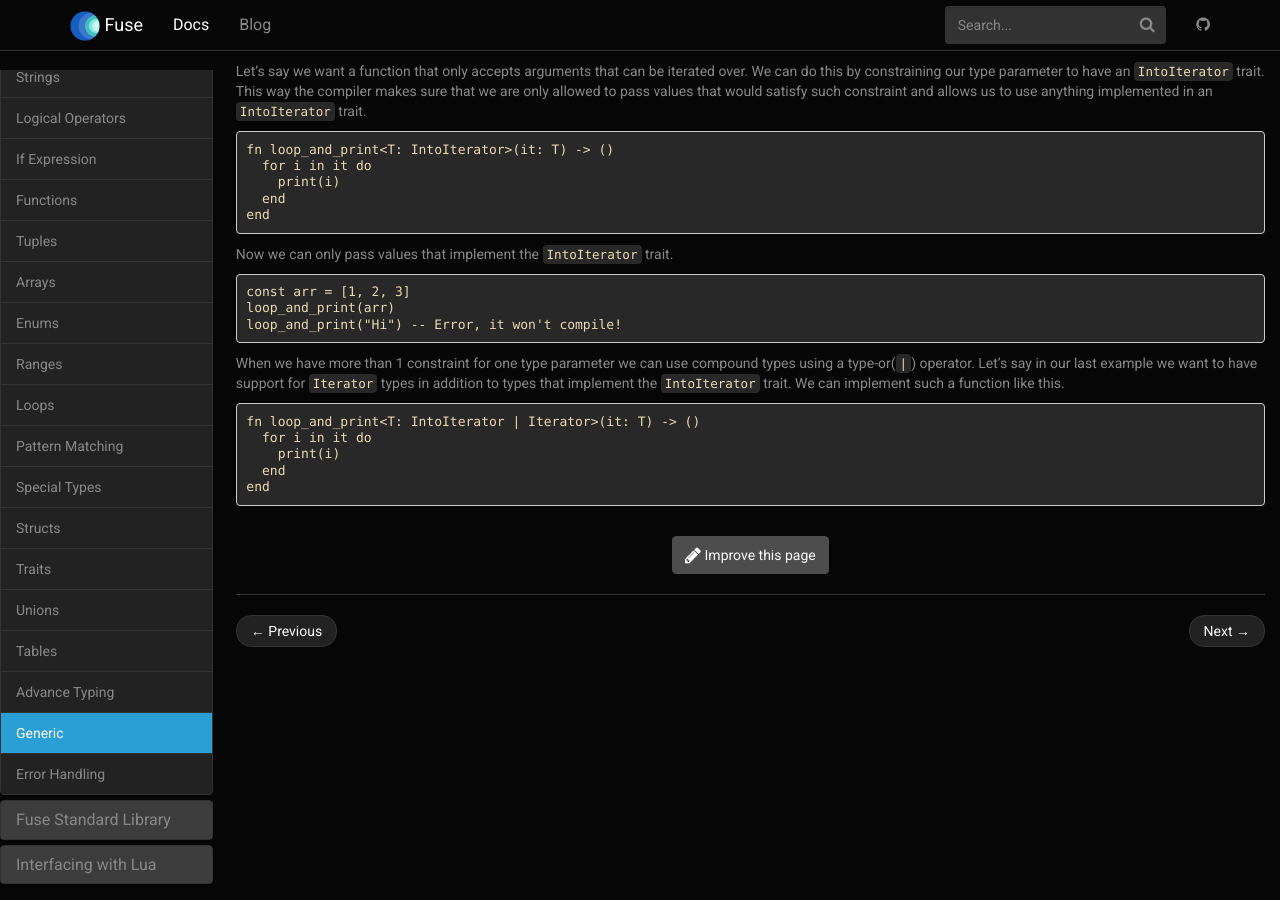
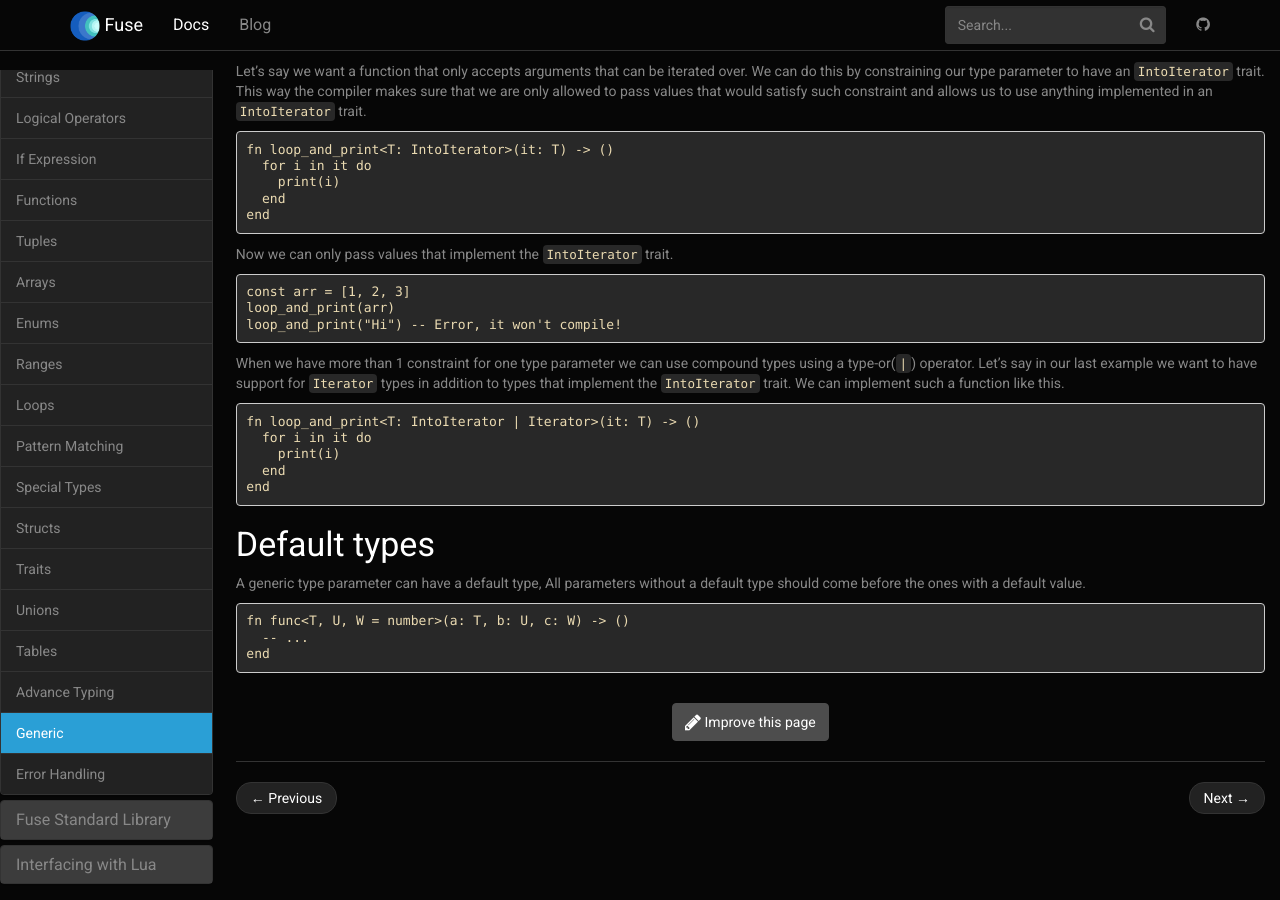
Before and after one commit to fuse-lang/fuse-lang.github.io, a Jekyll site: the page built from _docs/language/21-generic.md, in a window 1280 px wide and 900 px high, scrolled down 1935 px. Built offline with Jekyll 4.4.1, drawn with Linux system fonts in a browser that asks for light colours.

Commit message:
add default type values for generics.

````diff
--- a/_docs/language/21-generic.md
+++ b/_docs/language/21-generic.md
@@ -140,3 +140,13 @@ fn loop_and_print<T: IntoIterator | Iterator>(it: T) -> ()
   end
 end
 ```
+
+### Default types
+
+A generic type parameter can have a default type, All parameters without a default type should come before the ones with a default value.
+
+```fuse
+fn func<T, U, W = number>(a: T, b: U, c: W) -> ()
+  -- ...
+end
+```
````
